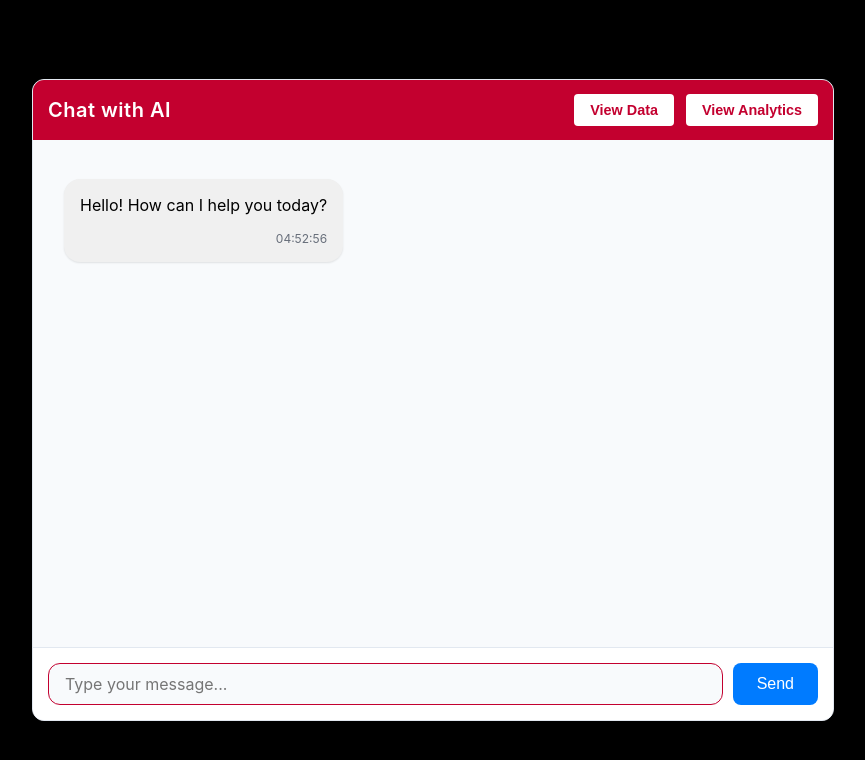
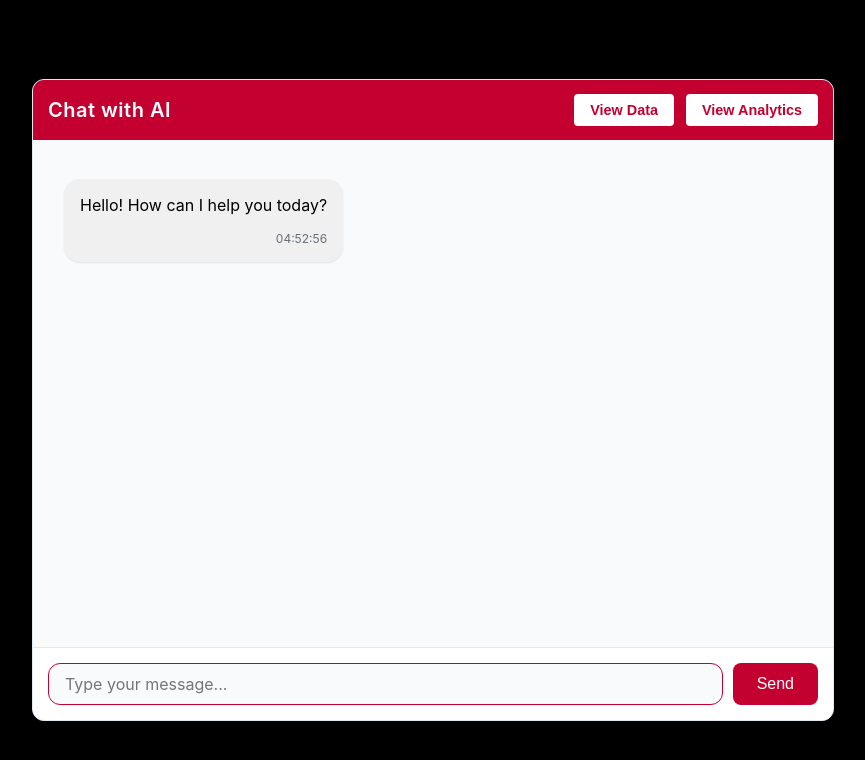
Before and after one commit to alanbjordan/Veteran_Support_Agent, a React (Create React App) app in the folder client/: page / in a window 1280 px wide. Shown: the top 760 px of the page, without its empty margins (207-1072 px from the left). Built offline with nearby package versions, Linux system fonts and the light colour scheme; no server answers.

Commit message:
Update send button color in ChatInput CSS for improved visibility and branding consistency.

```diff
--- a/client/src/components/Chat/ChatInput.css
+++ b/client/src/components/Chat/ChatInput.css
@@ -47,7 +47,7 @@
 
 .send-button {
   padding: 0.75rem 1.5rem;
-  background-color: #007bff;
+  background-color: #c3002f;
   color: white;
   border: none;
   border-radius: 0.5rem;
```
